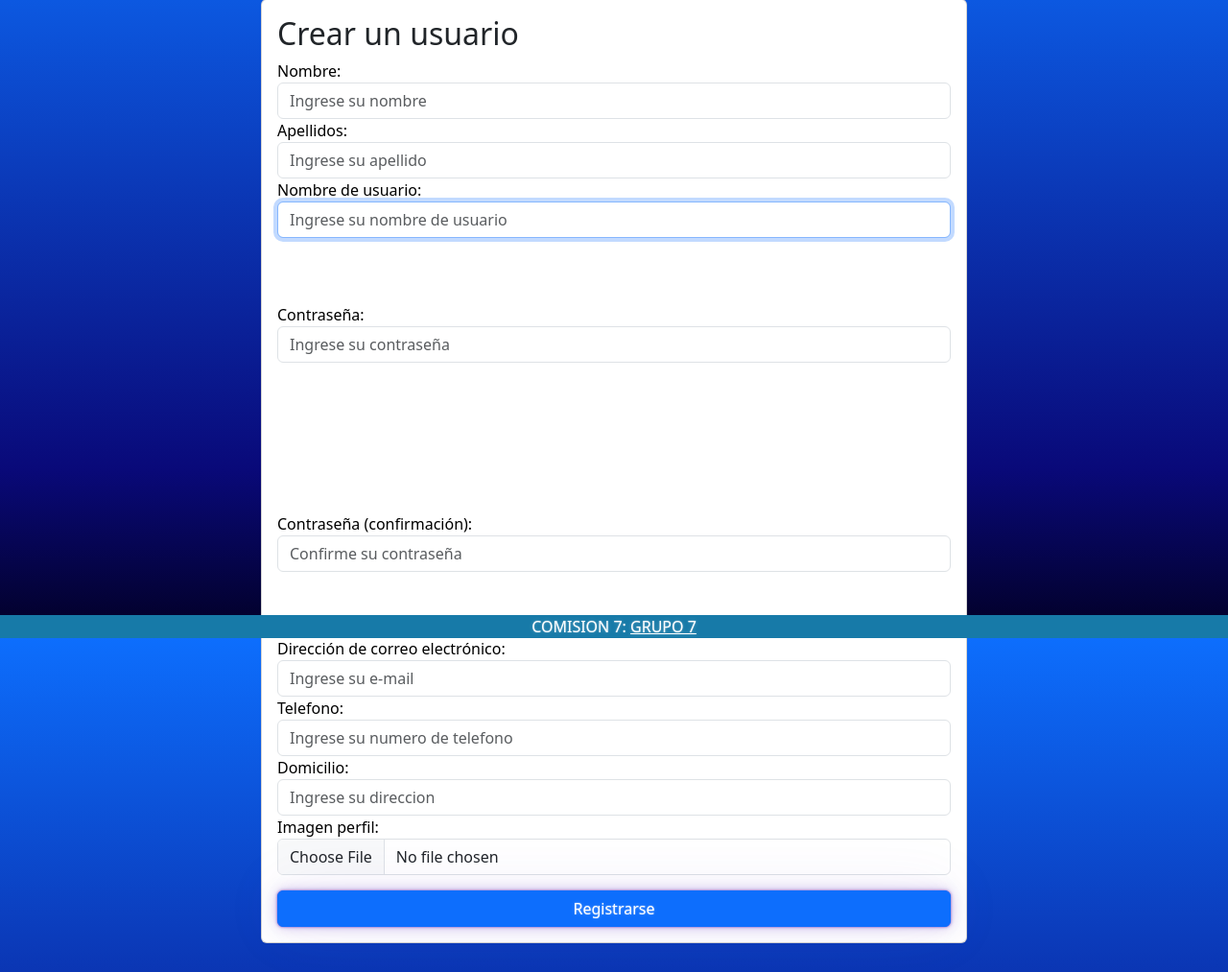
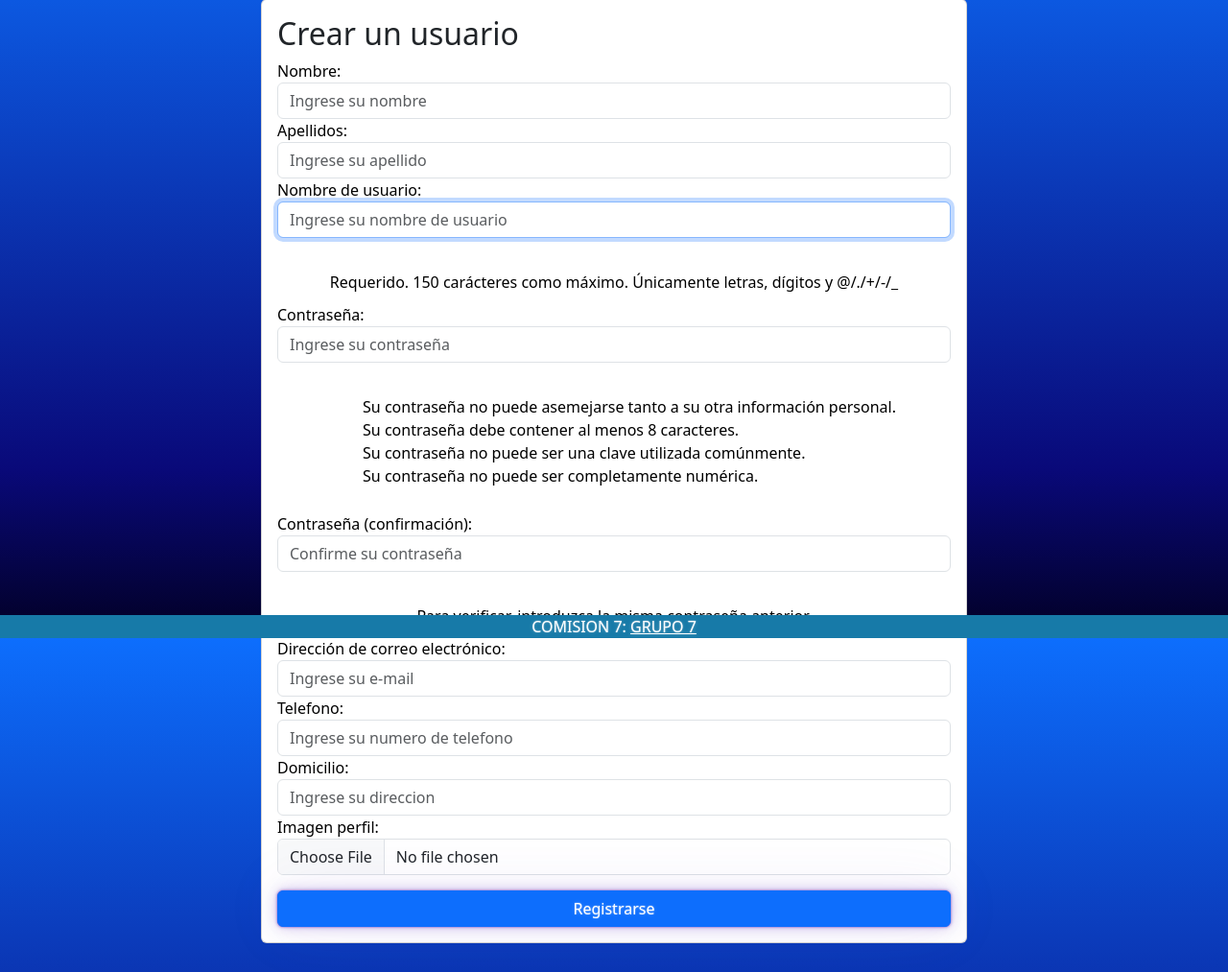
Before and after one commit to Grupo7-Informatorio/Grupo7_Comision7_Proyecto_Final_Info, a Django app: page /login/registro/ in a window 1280 px wide. Shown: the part 135-1148 px from the top of the page at 96% size. Run offline with Django 4.2, Linux system fonts and the light colour scheme; some libraries are stand-ins or nearby versions; some web fonts are replaced.

Commit message:
Update estilos.css

```diff
--- a/DefiBlog/static/css/estilos.css
+++ b/DefiBlog/static/css/estilos.css
@@ -14,7 +14,6 @@
   padding-bottom: 24px;
   padding: 30px;
 }
-
 
 footer {
   justify-content: center;
@@ -91,3 +90,7 @@ p {
 .navTextLogo {
   font-family: "Tektur", cursive;
 }
+
+.helptext {
+  color: #000000;
+}
```
